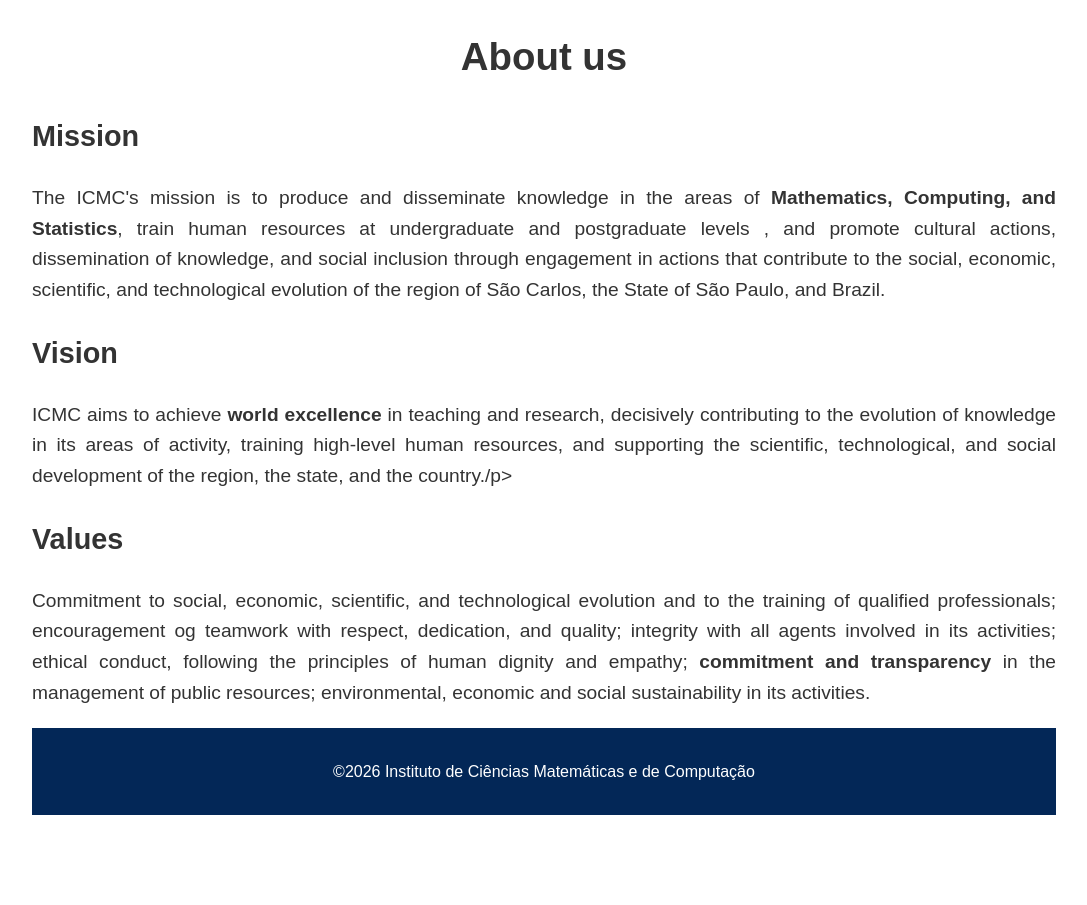
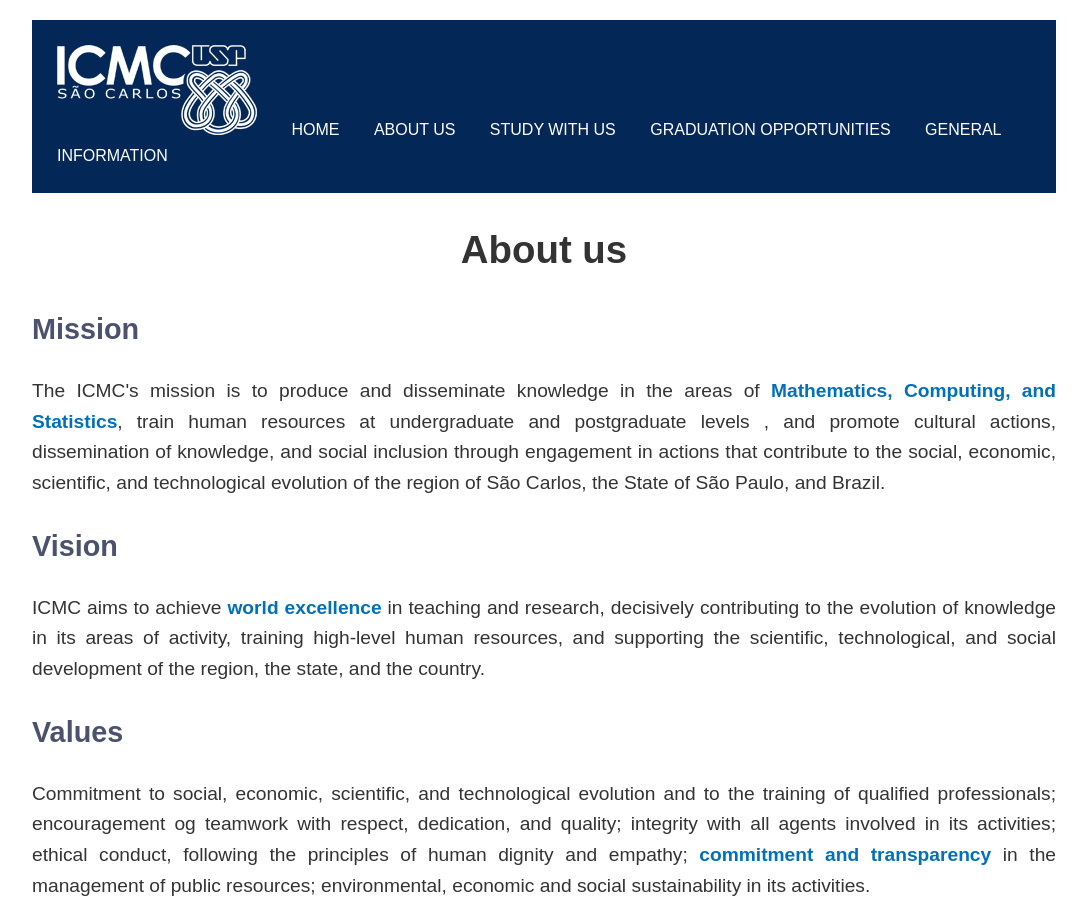
Before and after one commit to feakazawa/labday, a website: page about-us.html in a window 1280 px wide. Shown: the top 905 px of the page, without its empty margins (96-1183 px from the left). Before the commit the page ends 835 px from the top, so only its background shows below. Drawn offline with Linux system fonts and the light colour scheme.

Commit message:
add class about-format to section

```diff
--- a/about-us.html
+++ b/about-us.html
@@ -5,6 +5,20 @@
     <meta name="viewport" content="width=device-width, initial-scale=1.0" />
     <title>ICMC - About us</title>
     <link rel="stylesheet" href="./styles/style.css" />
+    <div class="header-home">
+      <img src="./images/logo.png" alt="ICMC Sao Carlos logo" />
+      <span class="menu-options"><a href="index.html">HOME</a></span>
+      <span class="menu-options"><a href="about-us.html">ABOUT US</a></span>
+      <span class="menu-options"
+        ><a href="study-with-us.html">STUDY WITH US</a></span
+      >
+      <span class="menu-options"
+        ><a href="grad-opportunity.html">GRADUATION OPPORTUNITIES</a></span
+      >
+      <span class="menu-options"
+        ><a href="general-information.html">GENERAL INFORMATION</a></span
+      >
+    </div>
   </head>
 
   <body>
@@ -12,7 +26,7 @@
     <main>
       <h1>About us</h1>
 
-      <section class="about-us">
+      <section class="about-format">
         <h2>Mission</h2>
         <p>
           The ICMC's mission is to produce and disseminate knowledge in the
@@ -30,7 +44,7 @@
           research, decisively contributing to the evolution of knowledge in its
           areas of activity, training high-level human resources, and supporting
           the scientific, technological, and social development of the region,
-          the state, and the country./p>
+          the state, and the country.
         </p>
 
         <h2>Values</h2>
--- a/styles/style.css
+++ b/styles/style.css
@@ -24,7 +24,10 @@
 
 .menu-options {
   margin-left: 30px;
-  font-size: 1.1rem;
+}
+
+.center-image {
+  text-align: center;
 }
 
 a {
@@ -42,7 +45,15 @@
 a:hover {
   background-color: #ffffff;
   color: #000000;
-  padding: 15px;
+  padding: 10px;
+}
+
+.about-format h2 {
+  color: #4c516d;
+}
+
+.about-format strong {
+  color: #0070bb;
 }
 
 footer {
```
